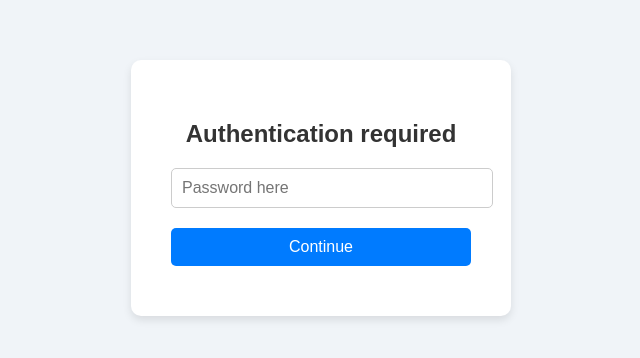
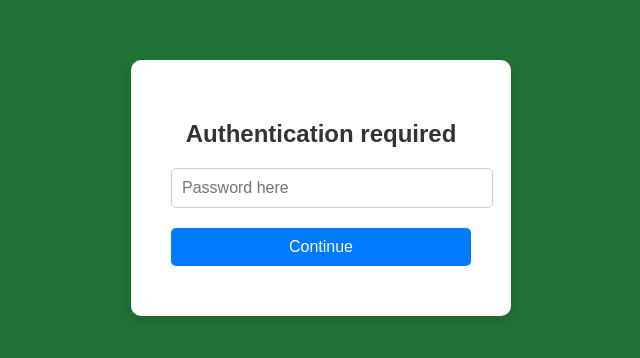
Before and after one commit to Qiiu80/password-protected-site, a plain HTML site: page index.html in a window 1280 px wide. Shown: the part 212-570 px from the top of the page, without its empty margins (319-959 px from the left). Drawn offline with Linux system fonts and the light colour scheme.

Commit message:
Update index.html

```diff
--- a/index.html
+++ b/index.html
@@ -8,7 +8,7 @@
         /* 全体の背景色とフォント設定 */
         body {
             font-family: 'Arial', sans-serif;
-            background-color: #f0f4f8; /* 淡い背景色 */
+            background-color: #1f7135; /* 淡い背景色 */
             margin: 0;
             height: 100vh;
             display: flex;
```
